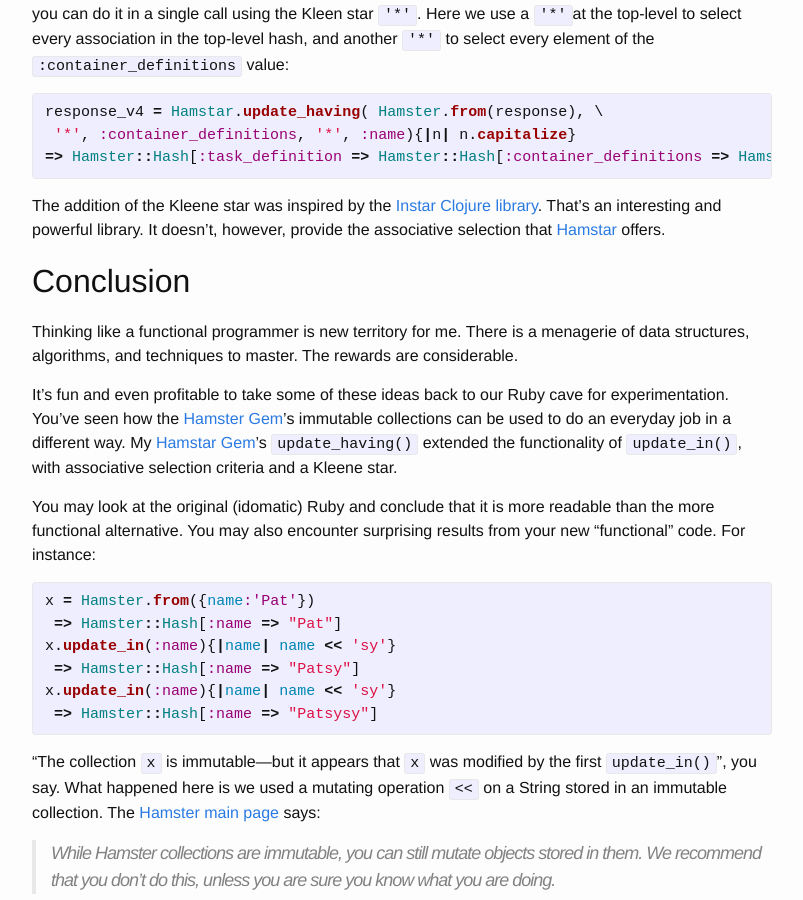
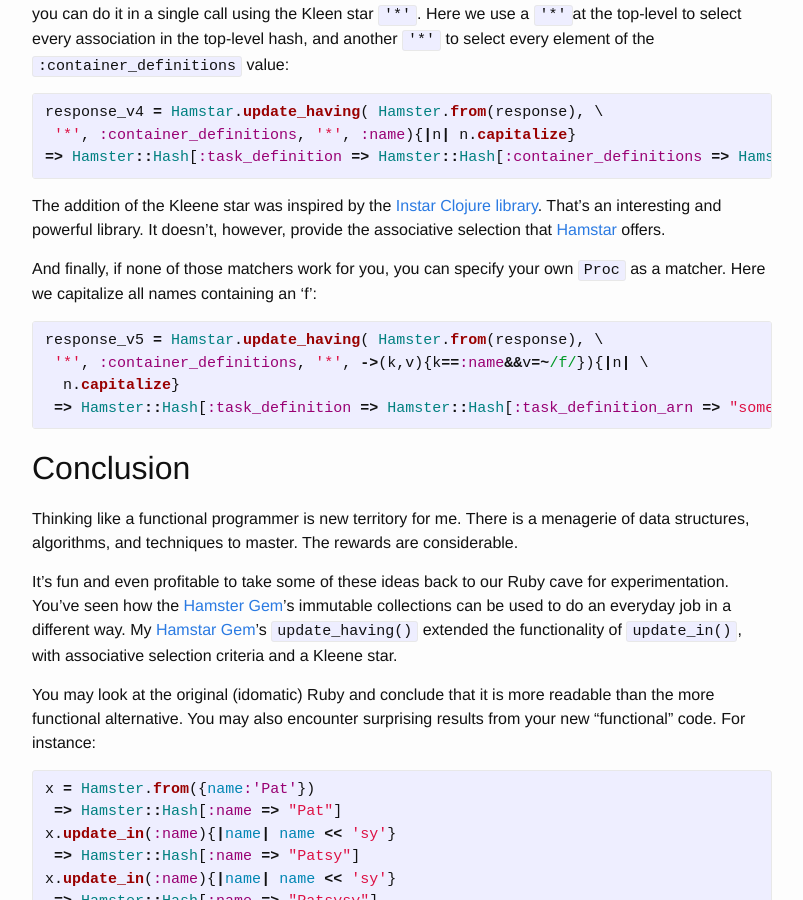
Before and after one commit to Bill/Bill.github.io, a Jekyll site: the page built from _posts/2015-11-01-hamstar-transforms-immutable-ruby-collections-better.markdown, in a window 1280 px wide and 900 px high, scrolled down 4400 px. Shown: the whole window, without its empty margins (238-1041 px from the left). Built offline with Jekyll 4.4.1, drawn with Linux system fonts in a browser that asks for light colours.

Commit message:
added Proc matcher example

```diff
--- a/_posts/2015-11-01-hamstar-transforms-immutable-ruby-collections-better.markdown
+++ b/_posts/2015-11-01-hamstar-transforms-immutable-ruby-collections-better.markdown
@@ -171,6 +171,17 @@ response_v4 = Hamstar.update_having( Hamster.from(response), \
 
 The addition of the Kleene star was inspired by the [Instar Clojure library](https://github.com/boxed/instar). That's an interesting and powerful library. It doesn't, however, provide the associative selection that [Hamstar](https://github.com/Bill/hamstar) offers.
 
+And finally, if none of those matchers work for you, you can specify your own `Proc` as a matcher. Here we capitalize all names containing an 'f':
+
+{% highlight ruby %}
+
+response_v5 = Hamstar.update_having( Hamster.from(response), \
+ '*', :container_definitions, '*', ->(k,v){k==:name&&v=~/f/}){|n| \
+  n.capitalize}
+ => Hamster::Hash[:task_definition => Hamster::Hash[:task_definition_arn => "some-arn-string", :container_definitions => Hamster::Vector[Hamster::Hash[:name => "Front", :image => "nginx:1.7"], Hamster::Hash[:name => "my-python-web-app", :image => "my-python-web-app:latest"]]]]
+{% endhighlight %}
+
+
 ## Conclusion
 
 Thinking like a functional programmer is new territory for me. There is a menagerie of data structures, algorithms, and techniques to master. The rewards are considerable.
```
